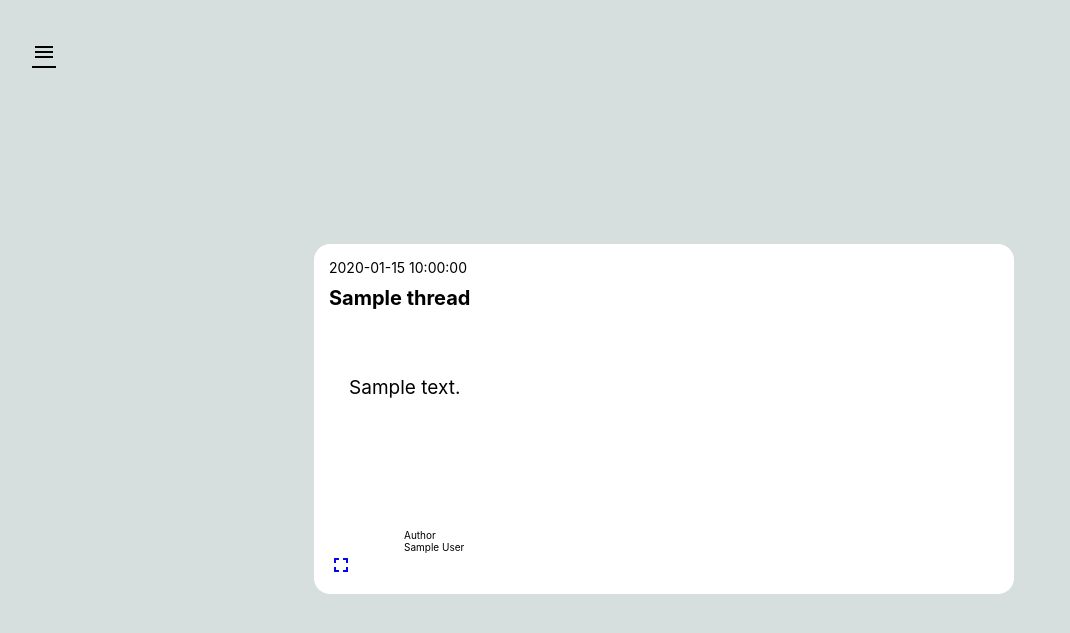
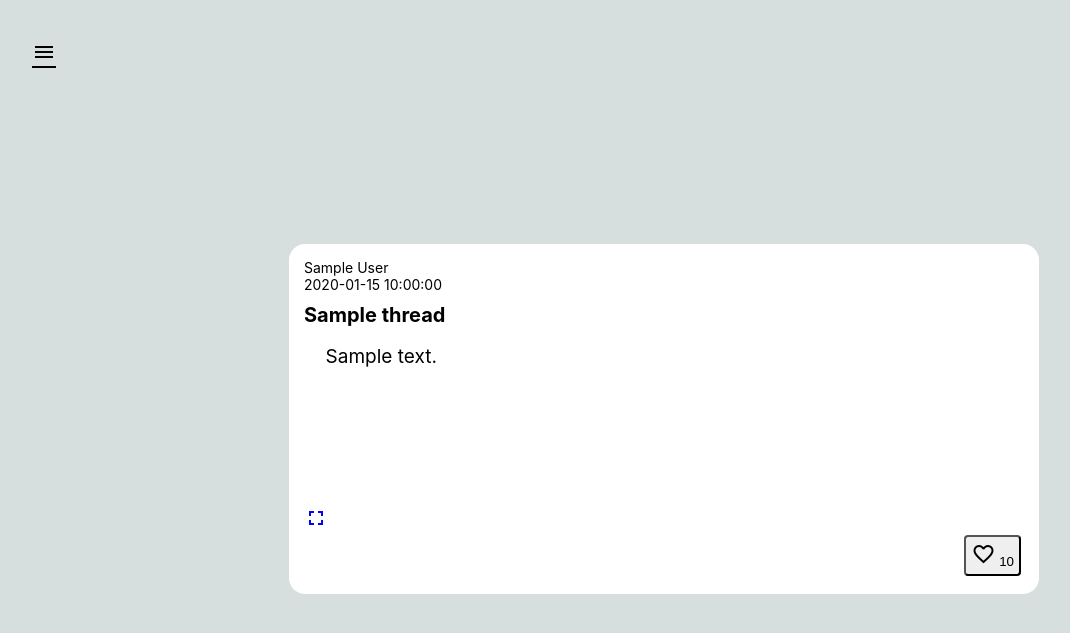
Before and after one commit to HiramLpzRdz/TechX-TeamMiners, a Flask app: page /main_feed in a window 1280 px wide. Shown: the top 633 px of the page, without its empty margins (8-1078 px from the left). Run offline with Flask 2, Linux system fonts and the light colour scheme; a database or web service that is not in the repository returns one stand-in record (values such as "Sample title"); some libraries are stand-ins or nearby versions.

Commit message:
adding liked features

```diff
--- a/app.py
+++ b/app.py
@@ -187,4 +187,11 @@ def create_thread():
 @app.route('/main_feed')
 def main_feed():
     threads_info = threads.find({})
-    return render_template('main_feed.html', threads = threads_info, get_preview=get_preview)
+    return render_template('main_feed.html', threads = threads_info, get_preview=get_preview, type=type)
+
+@app.route('/add_like/<thread_number>', methods = ['POST'])
+def add_like(thread_number):
+    thread_info = threads.find_one(ObjectId(thread_number))
+    likes = thread_info['likes'] + 1
+    threads.update_one(thread_info, { "$set": { "likes": likes } })
+    return redirect(url_for('main_feed'))
--- a/static/css/main_feed.css
+++ b/static/css/main_feed.css
@@ -16,13 +16,14 @@ body {
     margin-top: 3%;
     padding-bottom: 12px;
     padding-top: 12px;
-    width: 700px;
+    width: 750px;
     height: 350px;
     border-radius: 16px;
     display: flex;
     flex-direction: column;
     padding: 1.5rem;
     transition: 0.4s;
+    overflow: auto;
 
 }
 
@@ -42,9 +43,7 @@ body {
 .tags {
     display: flex;
     flex-wrap: wrap;
-    margin: 1rem 0 1rem;
-    color: inherit;
-    text-decoration: inherit;
+    font-size: 10px;
 }
 
 
@@ -74,14 +73,24 @@ body {
     grid-template-columns: 75px 1fr;
 }
 
-.author .info .caption {
+.author {
     color: black;
-    color: inherit;
-    text-decoration: inherit;
+    float: left;
 }
 
 
 .card:hover {
-    transform: translateY(-1rem);
     transform: scale(1.1);
 }
+
+.likes{
+    float: right;
+    padding: 3px;
+}
+
+button {
+    padding: 5px;
+    border-radius: 4px;
+    cursor: pointer;
+    float: right;
+}
--- a/templates/main_feed.html
+++ b/templates/main_feed.html
@@ -42,7 +42,7 @@
                     <header class="article-header">
                         <div>
                             <div class="category-title">
-
+                                <div>{{ thread['author'] }}</div>
                                 <span class="date">{{ thread['date_time'] }}</span>
                             </div>
                         </div>
@@ -53,25 +53,26 @@
                     <div class ="body">
                         {{ get_preview(thread['text']) }}
                     </div>
+
                     <div class="author">
-                        <div class="profile"></div>
-                        <div class="info">
-                            <div class="caption">Author</div>
-                            <div class="name">{{ thread['author'] }}</div>
-                        </div>
                         <a href="/thread/{{ thread._id }}">
                             <span class="material-icons-outlined">
                                 fullscreen
                             </span>
                         </a>
                     </div>
-                    {% if 'tags' in thread_info %}
-                        {% for tag in thread['tags'] %}
-                            <div class="tags">
-                                <div>{{ tag }}</div>
-                            </div>
-                        {% endfor %}
-                    {% endif %}
+                    <form action="add_like/{{ thread._id }}" method="POST">
+                        <div class="likes">
+                            <button name="like", value>
+                                <span class="material-icons-outlined">
+                                    favorite_border
+                                </span>
+                                <span>
+                                    {{ thread['likes'] }}
+                                </span>
+                            </button>
+                        </div>
+                    </form>
                 </div>
             {% endfor %}
     </div>
--- a/thread.py
+++ b/thread.py
@@ -55,6 +55,7 @@ class Thread:
         thread_info['text'] = text
         thread_info['author'] = author
         thread_info['date_time'] = datetime.now().strftime("%m/%d/%Y")
+        thread_info['likes'] = 0
         return thread_info
 
     def create_comment(self, author, text, thread_id, image_link):
```
